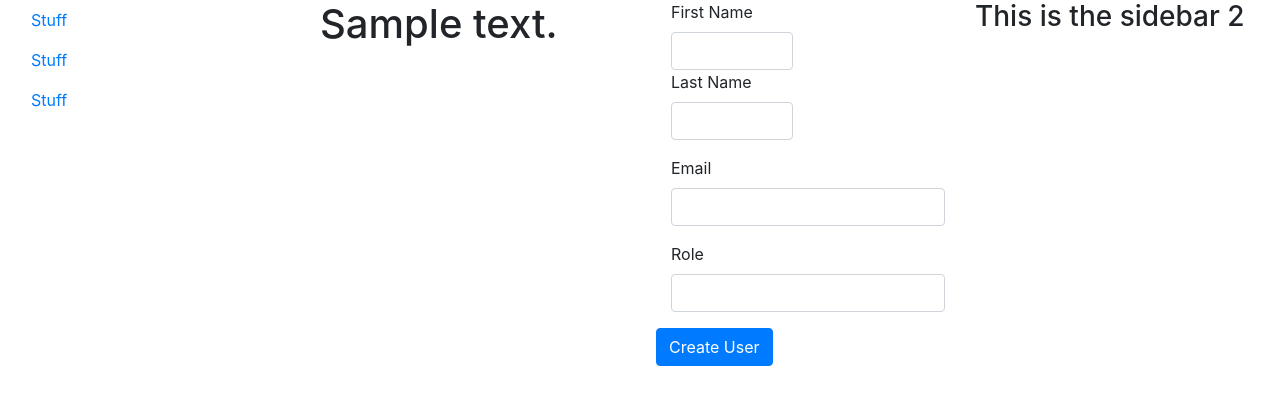
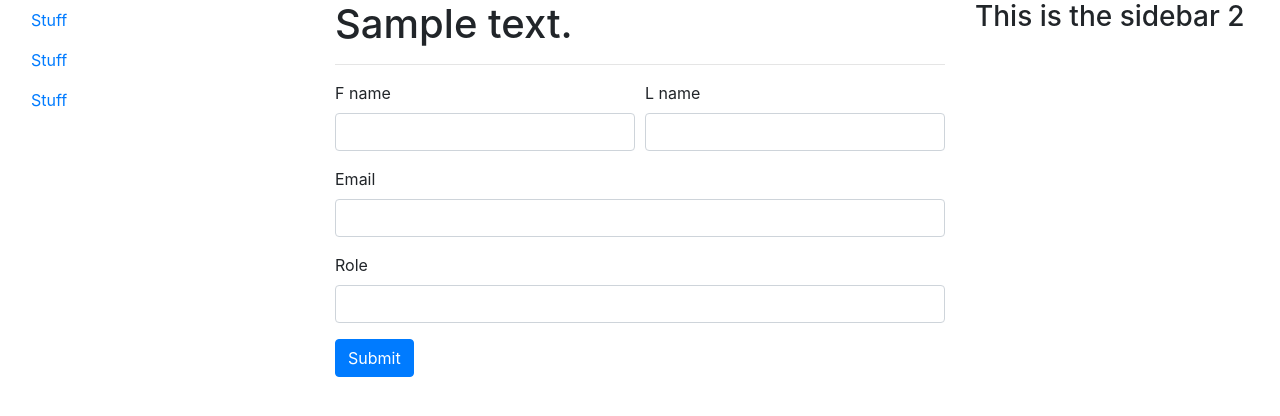
Before and after one commit to CodingTemple/Coding_Temple_Staff_Portal, a Flask app: template app/templates/admin/admin.html in a window 1280 px wide. Shown: the part 56-472 px from the top of the page. Run offline with Flask 2, Linux system fonts and the light colour scheme; tables that the repository leaves empty hold one stand-in row (values such as "Sample post"); the template is opened without the code that fills it: values that come from a table or form of the project are taken from there, most other values are stand-ins (such as "Sample title", 1, 10 or a date in 2020); form fields are guessed from the names that the template uses; parts of the project's set-up code (start-up, migrations or seed data) failed here and were passed over; some libraries are stand-ins or nearby versions.

Commit message:
cleaning up admin form

```diff
--- a/app/forms.py
+++ b/app/forms.py
@@ -28,8 +28,8 @@
   f_name = StringField('First Name', validators=[DataRequired()])
   l_name = StringField('Last Name', validators=[DataRequired()])
   email = StringField('Email', validators=[DataRequired(), Email()])
-  # role = SelectField('Role', validators=[DataRequired()], choices=[(i.id, i.name) for i in Role.query.all()], coerce=int)
-  role = StringField('Role', validators=[DataRequired()])
+  role = SelectField('Role', validators=[DataRequired()], choices=[(i.id, i.name) for i in Role.query.all()], coerce=int)
+  # role = StringField('Role', validators=[DataRequired()])
   submit = SubmitField('Create User')
 
   def validate_email(self, email):
--- a/app/routes.py
+++ b/app/routes.py
@@ -43,12 +43,12 @@
     if form.validate_on_submit():
       u = User.query.filter_by(email=form.email.data).first()
       if u is None or not u.check_password(form.password.data):
-        flash('Invalid email or password. Try again.')
+        flash('Invalid email or password. Try again.', 'error')
         return redirect(url_for('login'))
       login_user(u, remember=form.remember_me.data)
       flash('You are logged in.')
       return redirect(url_for('index'))
-    flash('CSRF or form failure. Try again.')
+    flash('CSRF or form failure. Try again.', 'error')
     return redirect(url_for('login'))
   context = {
     'form': LoginForm(),
--- a/app/templates/admin/admin.html
+++ b/app/templates/admin/admin.html
@@ -3,36 +3,30 @@
 {% block title %}{{ title }} | {{ super() }}{% endblock %}
 
 {% block app_content %}
-  <div class="row">
   <h1>{{ description }}</h1>
   <hr>
   <form action="{{ url_for('admin') }}" class="form-horizontal" method="POST" role="form">
     {{ form.hidden_tag() }}
-      <div class="form-group">
-        <div class="col-md-6">
+    <div class="form-row">
+      <div class="form-group col-md-6">
         {{ form.f_name.label }}
         {{ form.f_name(class='form-control') }}
       </div>
-        <div class="col-md-6">
+      <div class="form-group col-md-6">
         {{ form.l_name.label }}
         {{ form.l_name(class='form-control') }}
       </div>
     </div>
     <div class="form-group">
-        <div class="col-md-12">
       {{ form.email.label }}
       {{ form.email(class='form-control') }}
     </div>
-      </div>
     <div class="form-group">
-        <div class="col-md-12">
       {{ form.role.label }}
       {{ form.role(class='form-control') }}
     </div>
-      </div>
     {{ form.submit(class='btn btn-primary') }}
   </form>
-  </div>
 {% endblock %}
 
 {% block scripts %}
```
Lines whose indentation alone changed are shown as unchanged.
